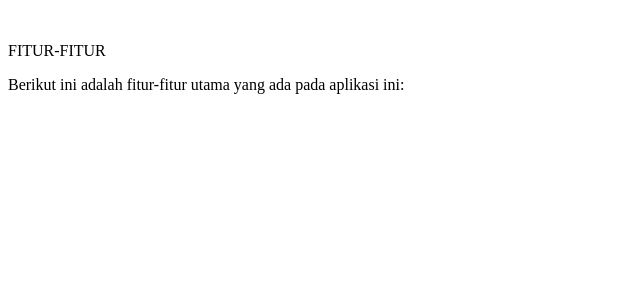
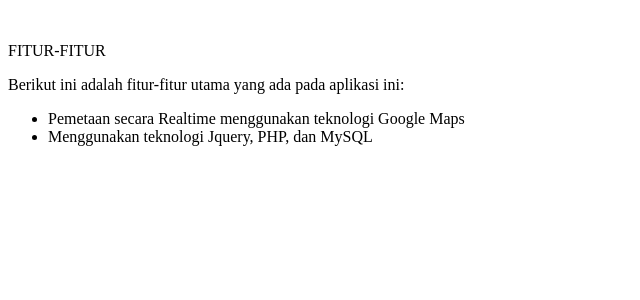
Before and after one commit to tugasgis/Sistem-Geografis-team, a PHP site: page /modul/fitur.php in a window 1280 px wide. Shown: the top 300 px of the page, without its empty margins (0-640 px from the left). Run offline with PHP 8.4, Linux system fonts and the light colour scheme; a stand-in replaces the project's code that opens the database connection; some libraries are stand-ins or nearby versions.

Commit message:
fauzan16

```diff
--- a/modul/fitur.php
+++ b/modul/fitur.php
@@ -19,3 +19,5 @@
     <div id="tengah">
  <p>Berikut ini adalah fitur-fitur utama yang ada pada aplikasi ini:</p>
       <ul>
+<li>Pemetaan secara Realtime menggunakan teknologi Google Maps</li>
+        <li>Menggunakan teknologi Jquery, PHP, dan MySQL</li>
```
